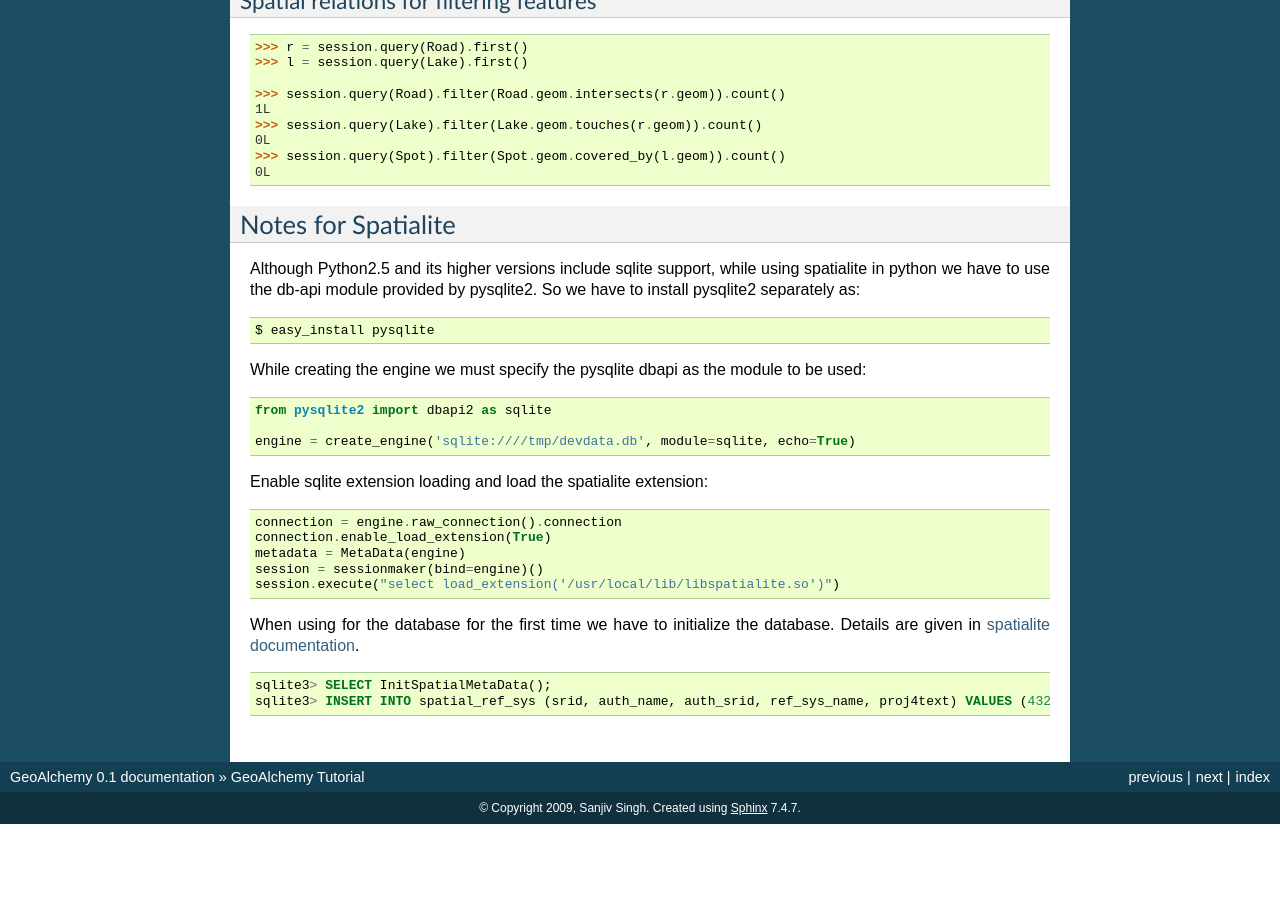
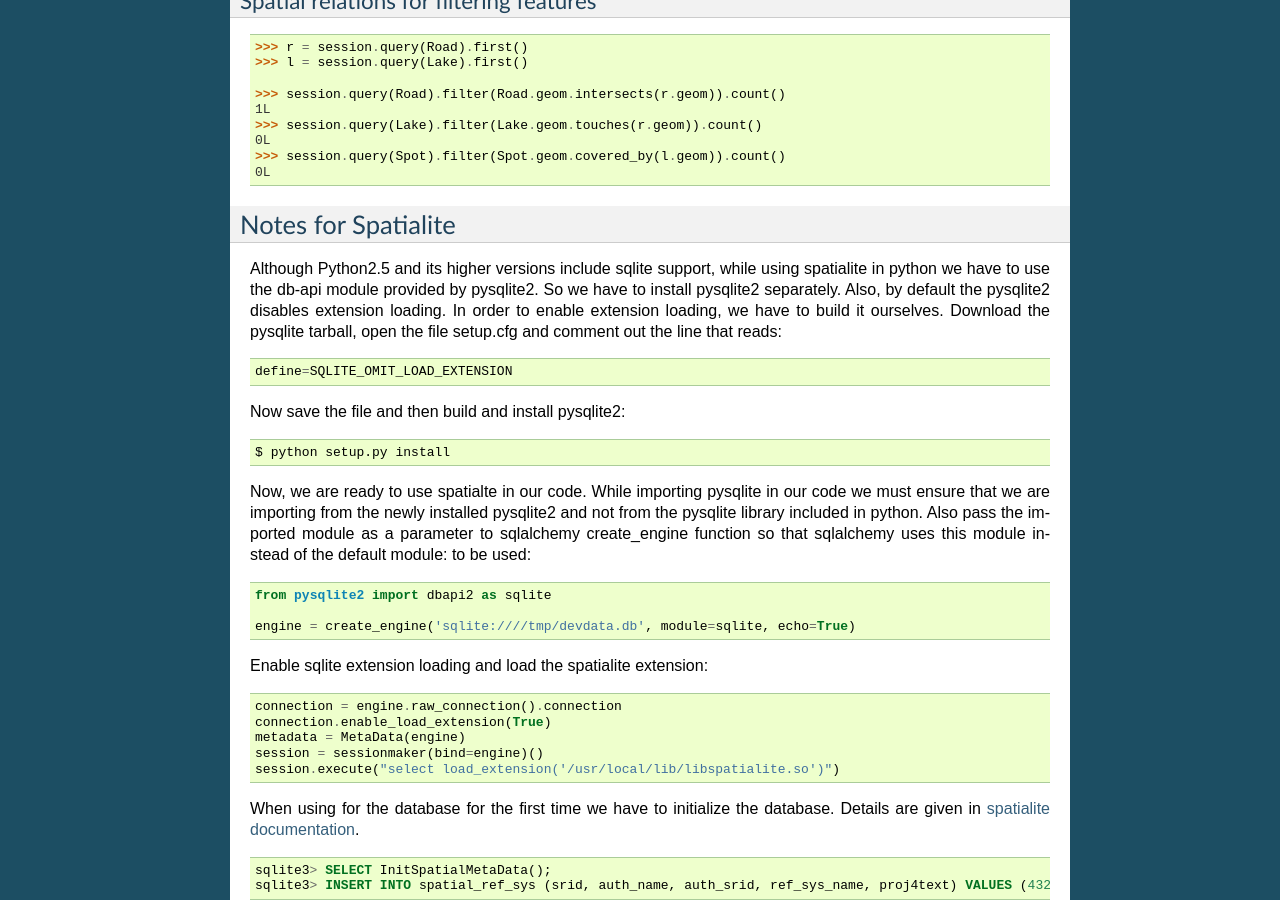
Before and after one commit to geoalchemy/geoalchemy, a Sphinx documentation site: the page built from doc/tutorial.rst, in a window 1280 px wide and 900 px high, scrolled down 3269 px. Built offline with Sphinx 7.4.7, drawn with Linux system fonts in a browser that asks for light colours; before the commit the page ends 4093 px from its top, so only the background shows below that.

```diff
--- a/doc/index.rst
+++ b/doc/index.rst
@@ -18,6 +18,7 @@ Contents:
    install.rst
    tutorial.rst
    featureserver.rst
+   testing.rst
    reference.rst
 
 Indices and tables
--- a/doc/tutorial.rst
+++ b/doc/tutorial.rst
@@ -225,13 +225,26 @@ Notes for Spatialite
 
 Although Python2.5 and its higher versions include sqlite support, while using
 spatialite in python we have to use the db-api module provided by pysqlite2.
-So we have to install pysqlite2 separately as:
+So we have to install pysqlite2 separately. Also, by default the pysqlite2
+disables extension loading. In order to enable extension loading, we have
+to build it ourselves. Download the pysqlite tarball, open the file setup.cfg
+and comment out the line that reads:
+
+.. code-block:: python
+
+    define=SQLITE_OMIT_LOAD_EXTENSION
+
+Now save the file and then build and install pysqlite2:
 
 .. code-block:: bash
 
-    $ easy_install pysqlite
+    $ python setup.py install
 
-While creating the engine we must specify the pysqlite dbapi as the module
+Now, we are ready to use spatialte in our code. While importing pysqlite
+in our code we must ensure that we are importing from the newly installed
+pysqlite2 and not from the pysqlite library included in python. Also pass
+the imported module as a parameter to sqlalchemy create_engine function
+so that sqlalchemy uses this module instead of the default module:
 to be used:
 
 .. code-block:: python
```
Also changed, not shown: doc/testing.rst (added, +46 -0 lines).
